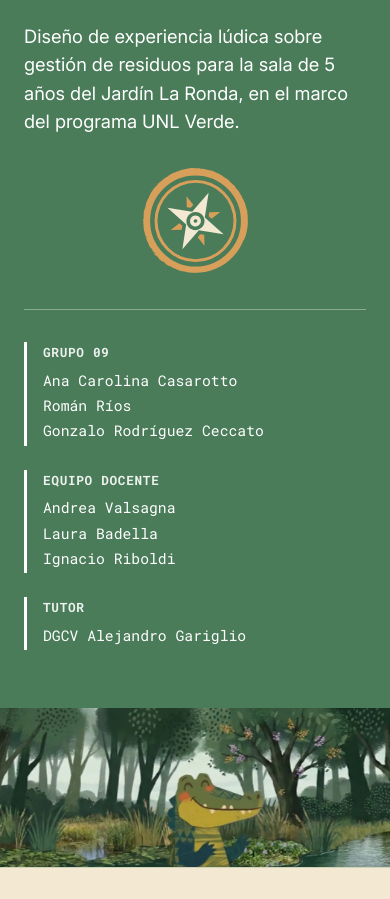
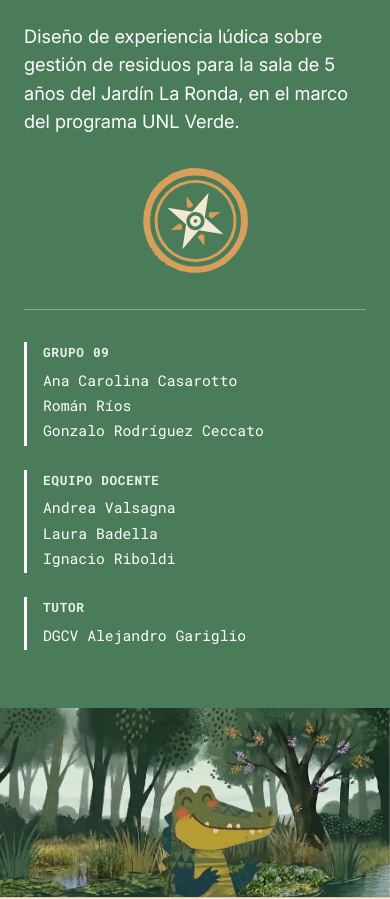
Before and after one commit to romanrios/exploradores-del-litoral, a plain HTML site: page index.html in a window 390 px wide. Shown: the part 236-1135 px from the top of the page. Drawn offline with Linux system fonts and the light colour scheme.

```diff
--- a/css/styles.css
+++ b/css/styles.css
@@ -882,7 +882,7 @@ h6 {
 .parallax-divider {
   position: relative;
   width: 100%;
-  height: clamp(190px, 24vw, 290px);
+  height: clamp(230px, 28vw, 360px);
   overflow: clip;
   margin: 4rem 0;
   background-color: var(--color-crema);
@@ -1172,7 +1172,7 @@ footer {
   }
 
   .parallax-divider {
-    height: clamp(160px, 34vw, 220px);
+    height: clamp(190px, 40vw, 260px);
     margin: 3rem 0;
   }
 
```
